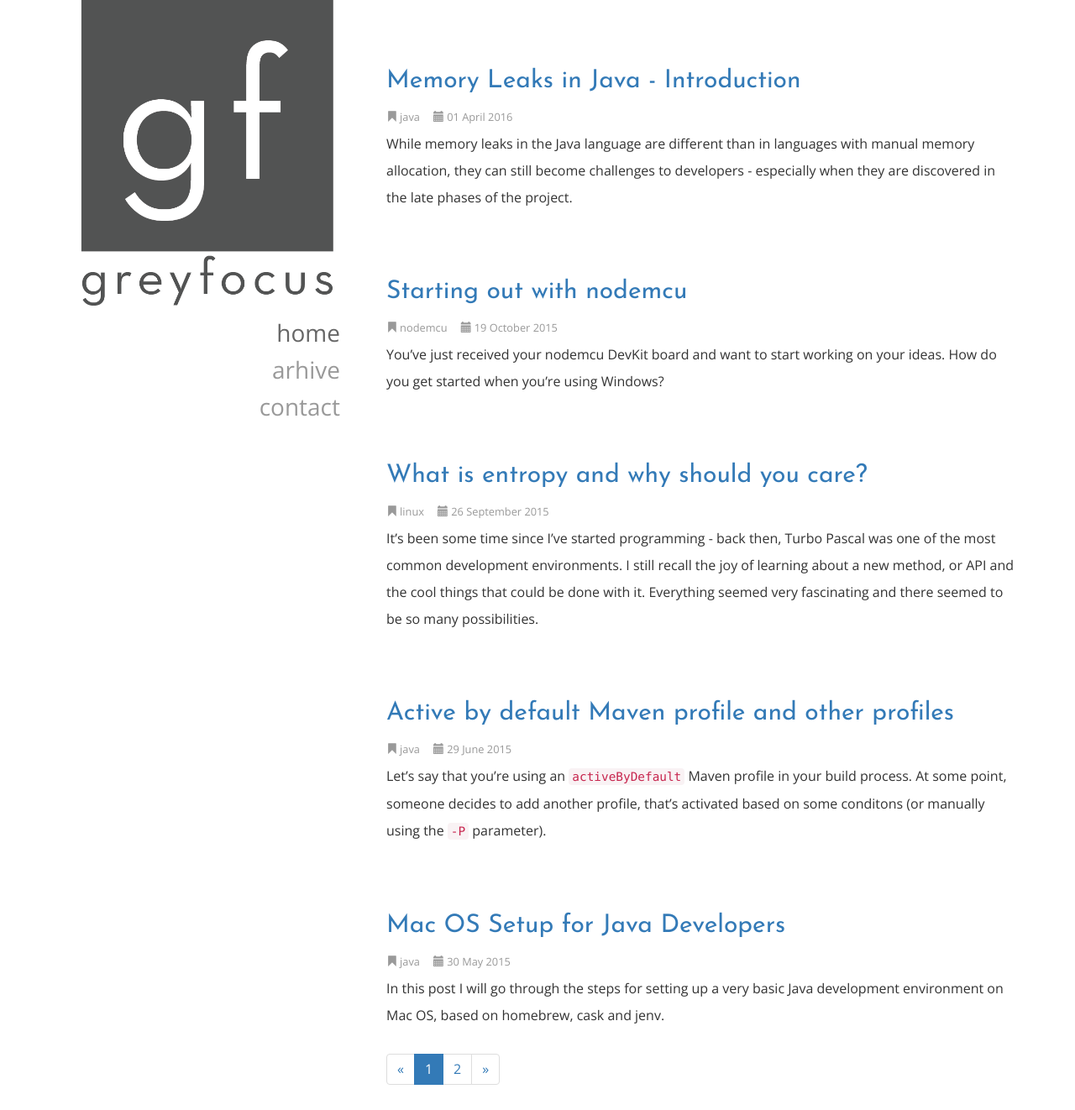
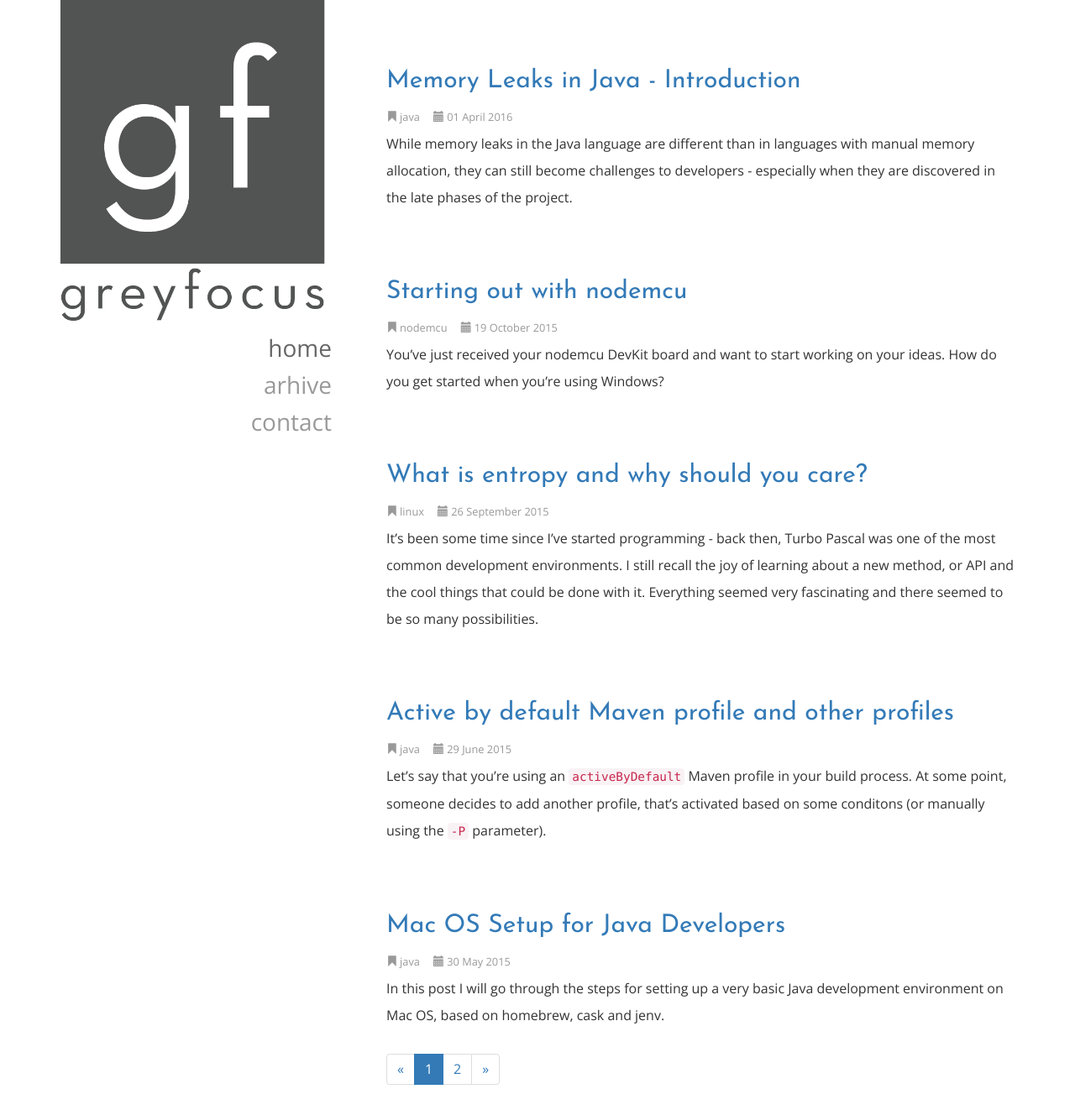
Before and after one commit to greyfocus/greyfocus.github.io, a Jekyll site: the page built from index.html, in a window 1280 px wide. Shown: the whole page at 84% size. Built offline with Jekyll 4.4.1, drawn with Linux system fonts in a browser that asks for light colours; nearby versions of some CDN libraries; the list of posts is cut into pages by our own code; comment, search, counter and statistics services are not loaded.

Commit message:
Redesign for the archive page. Minor cleanup

```diff
--- a/_includes/header.html
+++ /dev/null
@@ -1,3 +0,0 @@
-<header>
-  <!-- TODO -->
-</header>
--- a/_includes/navigation.html
+++ b/_includes/navigation.html
@@ -1,21 +1,7 @@
-<!-- <nav class="navbar navbar-default" role="navigation"> -->
-    <!-- Brand and toggle get grouped for better mobile display -->
-    <!-- <div class="navbar-header">
-      <button type="button" class="navbar-toggle collapsed" data-toggle="collapse" data-target="#bs-main-navbar" aria-expanded="false">
-        <span class="sr-only">Toggle navigation</span>
-        <span class="icon-bar"></span>
-        <span class="icon-bar"></span>
-        <span class="icon-bar"></span>
-      </button>
-    </div> -->
-
-    <!-- Collect the nav links, forms, and other content for toggling -->
-    <!-- <div class="collapse navbar-collapse" id="bs-main-navbar"> -->
-      <ul class="nav nav-pills nav-stacked">
-        <li{% if page.url == "/" %} class="active" {% endif %}><a href="{{ "/" | prepend: site.baseurl }}">Home <span class="sr-only">(current)</span></a></li>
-        <li{% if page.url == "/archive/" %} class="active" {% endif %}><a href="{{ "/archive" | prepend: site.baseurl }}">Arhive</a></li>
-        <li><a href="#">Contact</a></li>
-      </ul>
-    <!-- </div>
-
-</nav> -->
+<nav>
+  <ul class="nav nav-pills nav-stacked">
+    <li{% if page.url == "/" %} class="active" {% endif %}><a href="{{ "/" | prepend: site.baseurl }}">Home <span class="sr-only">(current)</span></a></li>
+    <li{% if page.url == "/archive/" %} class="active" {% endif %}><a href="{{ "/archive" | prepend: site.baseurl }}">Arhive</a></li>
+    <li><a href="#">Contact</a></li>
+  </ul>
+</nav>
--- a/_layouts/default.html
+++ b/_layouts/default.html
@@ -4,8 +4,6 @@
 {% include head.html %}
 
 <body>
-
-  {% include header.html %}
 
   <div class="container">
     <div class="row">
--- a/css/main.scss
+++ b/css/main.scss
@@ -9,14 +9,10 @@
   line-height: 2em;
 }
 
-// .post-content p,
-// .description p {
 article p {
   margin: 3em 0 1em 0;
   padding: 0;
   text-align: justify;
-  // padding: 2em 0 0 0;
-  // line-height: 1.5em;
 }
 
 article blockquote {
@@ -29,7 +25,8 @@
 
 .side-menu {
   text-align: center;
-  padding: 0rem 4rem;
+  // padding: 0rem 4rem;
+  padding-right: 5rem;
   font-size: 28px;
 }
 
@@ -47,11 +44,14 @@
   padding: .5rem 0;
 }
 
-.side-menu .nav-pills > li > a,
+.side-menu .nav-pills > li > a {
+  background-color: transparent;
+  color: #999999
+}
+
 .side-menu .nav-pills > li > a:focus,
 .side-menu .nav-pills > li > a:hover {
-  background-color: transparent;
-  color: #999999
+  color: #333333;
 }
 
 .side-menu .nav-pills > li.active > a,
```
Also changed, not shown: archive.md (+7 -7 lines).
